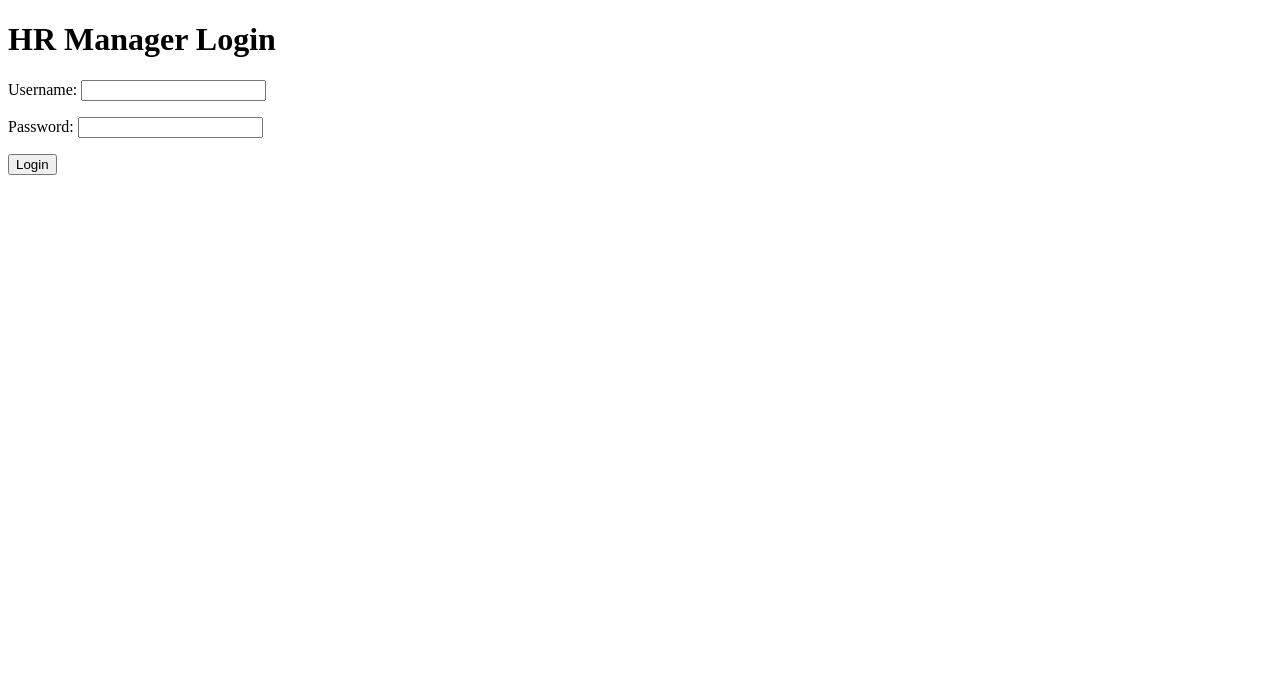
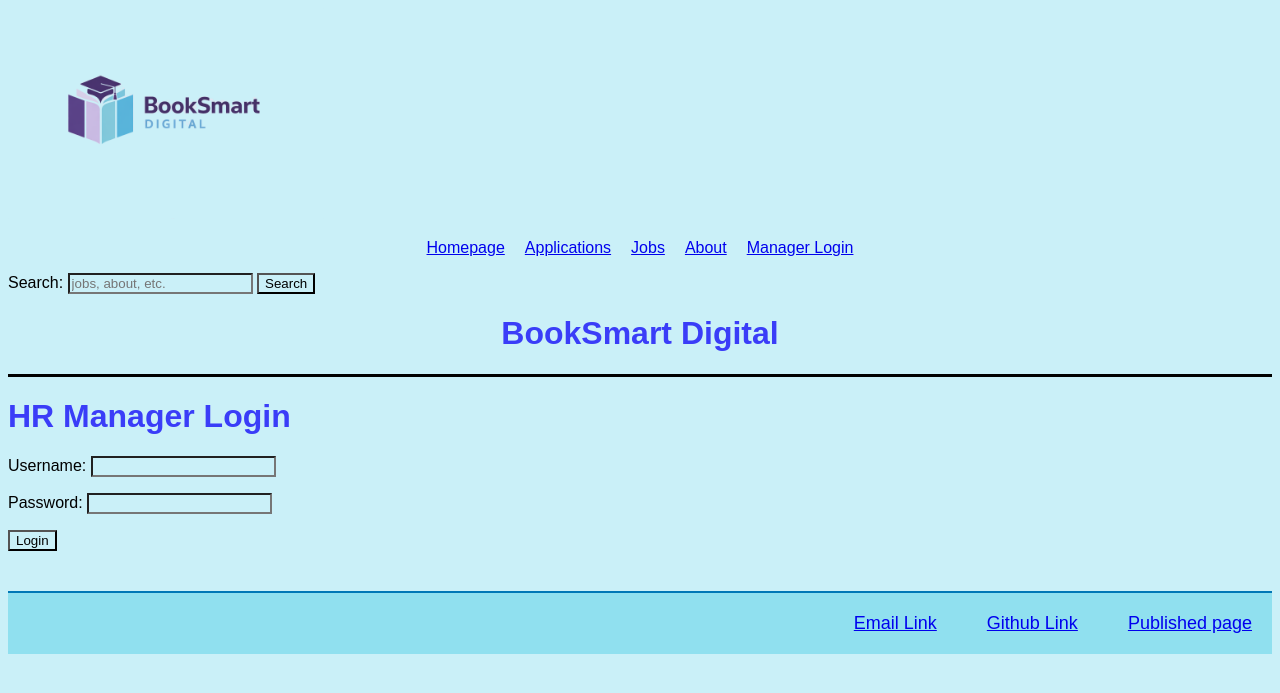
Before and after one commit to 106520818/edtechprojectV2.0, a PHP site: page /login.php in a window 1280 px wide. Shown: the top 693 px of the page. Run offline with PHP 8.4, Linux system fonts and the light colour scheme.

Commit message:
login styling linked

```diff
--- a/login.php
+++ b/login.php
@@ -1,5 +1,4 @@
 <?php
-
 session_start();
 ?>
 
@@ -8,9 +7,36 @@ session_start();
 
 <head>
     <title>Manager Login</title>
+        <link rel="stylesheet" href="styles/styles.css">
 </head>
 
+
+
 <body>
+    <a href="index.php">
+        <img id=book_smart_logo src="Images/BookSmart_Digital_logo_CAF0F8_background.png"
+            alt="BookSmart Digital Company Logo" title="To home page">
+    </a>
+    <nav>
+        <ul>
+            <li><a href="../pages/index.php" target="_self">Homepage</a></li>
+            <li><a href="../pages/apply.php" target="_self">Applications</a></li>
+            <li><a href="../pages/jobs.php" target="_self">Jobs</a></li>
+            <li><a href="../pages/about.php" target="_self">About</a></li>
+            <li><a href="login.php" target="_self">Manager Login</a></li>
+
+        </ul>
+    </nav>
+
+    <form>
+        <label for="search">Search:</label>
+        <input type="text" id="search" name = "search" placeholder="jobs, about, etc.">
+        <button type="submit">Search</button>
+    </form>
+
+    <h1 style="text-align: center;">BookSmart Digital</h1>
+
+    <hr style="height: 3px; border: none; background-color: black;">
 
 <h1>HR Manager Login</h1>
 
@@ -30,5 +56,9 @@ session_start();
 
 </form>
 
+<?php
+include 'IncFiles/footer.inc';
+?>
+
 </body>
 </html>
```
